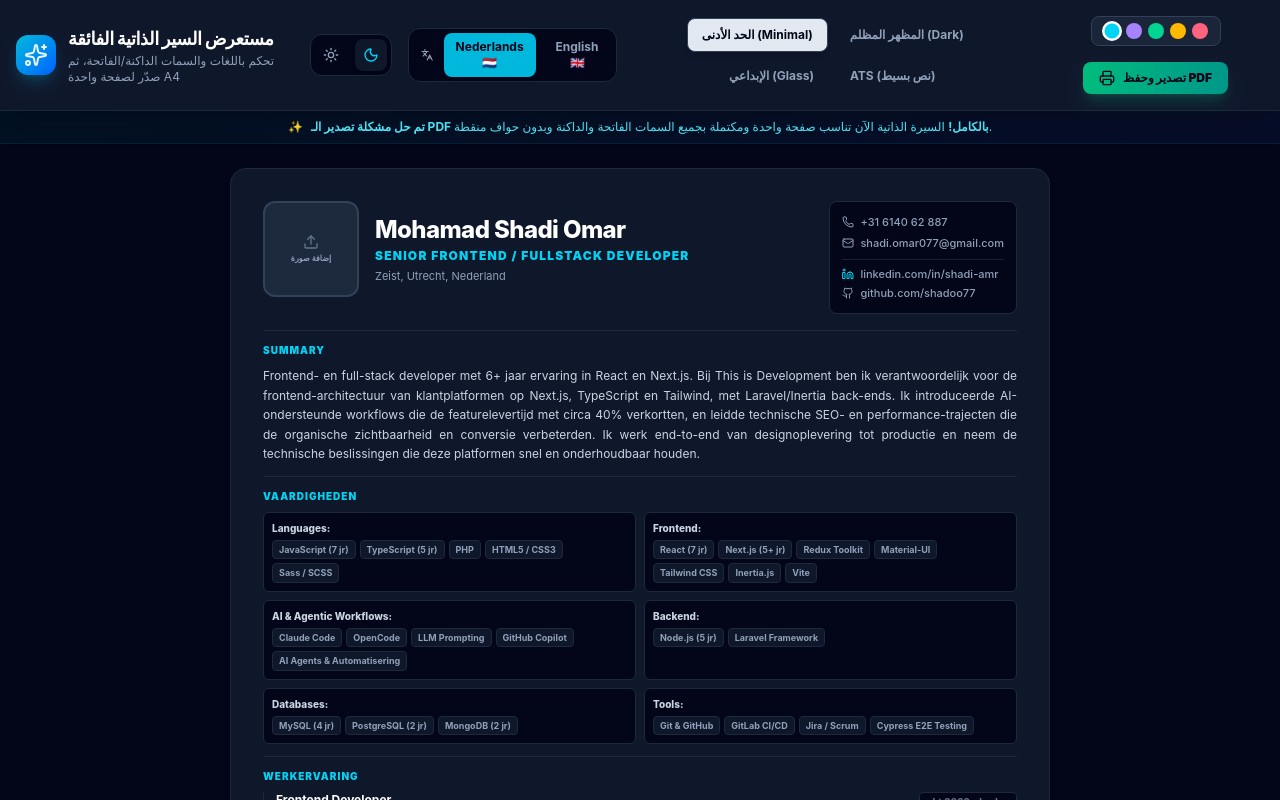
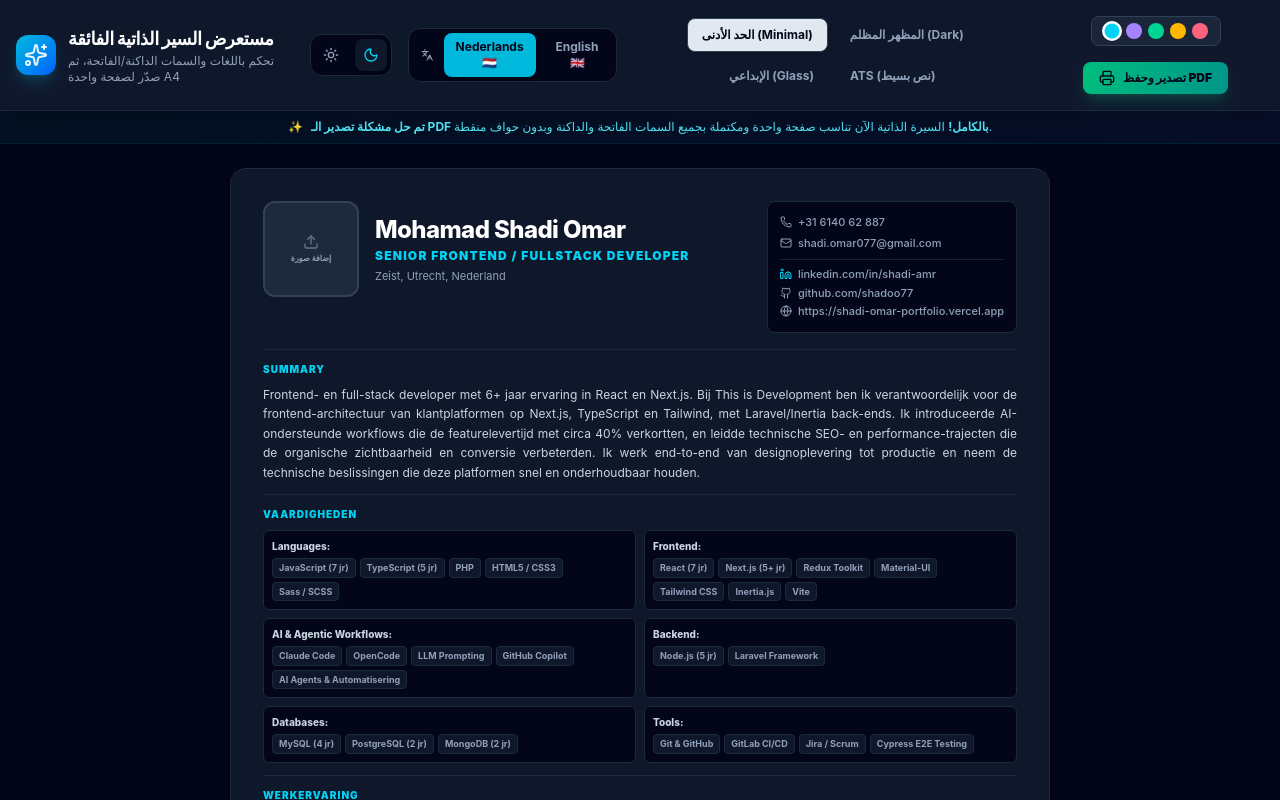
Before and after one commit to shadoo77/cv-maker-2026, a React (Vite) app: page / in a window 1280 px wide. Shown: the top 800 px of the page. Built offline with nearby package versions, Linux system fonts and the light colour scheme.

Commit message:
feat: add portfolio site link to all CV templates
Fill the portfolio field with https://shadi-omar-portfolio.vercel.app in both en and nl data, and render it in the NeoMinimal, DarkTech and CreativeGlass templates with a Globe icon. The ATS template already displayed the field.

```diff
--- a/src/components/templates/CreativeGlassTemplate.tsx
+++ b/src/components/templates/CreativeGlassTemplate.tsx
@@ -1,5 +1,5 @@
 import { Fragment } from 'react';
-import { MapPin, Phone, Mail, GraduationCap } from 'lucide-react';
+import { MapPin, Phone, Mail, GraduationCap, Globe } from 'lucide-react';
 import type { CvData, ColorClasses } from '@/types/cv';
 import {
   SectionHeader,
@@ -72,6 +72,17 @@ export function CreativeGlassTemplate({
             <LinkedinIcon className="h-3 w-3 text-cyan-500 dark:text-cyan-400" />
             <span>{cvData.personalInfo.linkedinUsername}</span>
           </a>
+          {cvData.personalInfo.portfolio && (
+            <a
+              href={cvData.personalInfo.portfolio}
+              target="_blank"
+              rel="noreferrer"
+              className="flex items-center gap-1.5 rounded-full border border-slate-200 bg-slate-50 px-2.5 py-0.5 transition-all hover:text-slate-900 dark:border-slate-800 dark:bg-slate-950 dark:hover:text-white"
+            >
+              <Globe className="h-3 w-3 text-slate-500 dark:text-slate-400" />
+              <span>{cvData.personalInfo.portfolio}</span>
+            </a>
+          )}
         </div>
       </div>
 
--- a/src/components/templates/DarkTechTemplate.tsx
+++ b/src/components/templates/DarkTechTemplate.tsx
@@ -1,4 +1,4 @@
-import { MapPin, Phone, Mail } from 'lucide-react';
+import { MapPin, Phone, Mail, Globe } from 'lucide-react';
 import type { CvData, ColorClasses } from '@/types/cv';
 import {
   SectionHeader,
@@ -89,6 +89,19 @@ export function DarkTechTemplate({
                   {cvData.personalInfo.githubUsername}
                 </a>
               </div>
+              {cvData.personalInfo.portfolio && (
+                <div className="flex items-center gap-2 text-slate-600 dark:text-slate-400">
+                  <Globe className="h-3 w-3 flex-shrink-0 text-slate-500 dark:text-slate-400" />
+                  <a
+                    href={cvData.personalInfo.portfolio}
+                    target="_blank"
+                    rel="noreferrer"
+                    className="truncate hover:underline"
+                  >
+                    {cvData.personalInfo.portfolio}
+                  </a>
+                </div>
+              )}
             </div>
           </div>
 
--- a/src/components/templates/NeoMinimalTemplate.tsx
+++ b/src/components/templates/NeoMinimalTemplate.tsx
@@ -1,4 +1,4 @@
-import { Phone, Mail } from 'lucide-react';
+import { Phone, Mail, Globe } from 'lucide-react';
 import type { CvData, ColorClasses } from '@/types/cv';
 import {
   SectionHeader,
@@ -88,6 +88,19 @@ export function NeoMinimalTemplate({
                 github.com/{cvData.personalInfo.githubUsername}
               </span>
             </a>
+            {cvData.personalInfo.portfolio && (
+              <a
+                href={cvData.personalInfo.portfolio}
+                target="_blank"
+                rel="noreferrer"
+                className={`flex items-center gap-1.5 transition-colors ${colors.textHover}`}
+              >
+                <Globe className="h-3 w-3 text-slate-500 dark:text-slate-400" />
+                <span className="hover:underline">
+                  {cvData.personalInfo.portfolio}
+                </span>
+              </a>
+            )}
           </div>
         </div>
       </div>
--- a/src/data/cvData.ts
+++ b/src/data/cvData.ts
@@ -15,7 +15,7 @@ export const cvDataTranslations: Record<'en' | 'nl', CvData> = {
       linkedinUsername: 'shadi-amr',
       github: 'https://github.com/shadoo77',
       githubUsername: 'shadoo77',
-      portfolio: '',
+      portfolio: 'https://shadi-omar-portfolio.vercel.app',
     },
     profile:
       'Frontend and full-stack developer with 6+ years building React and Next.js products. At This is Development I own frontend architecture for client platforms built on Next.js, TypeScript and Tailwind, with Laravel/Inertia back ends. I introduced AI-assisted workflows that cut feature delivery time by roughly 40%, and led technical SEO and performance work that improved organic visibility and conversion. I work end-to-end from design handoff to production and own the technical decisions that keep those platforms fast and maintainable.',
@@ -143,7 +143,7 @@ export const cvDataTranslations: Record<'en' | 'nl', CvData> = {
       linkedinUsername: 'shadi-amr',
       github: 'https://github.com/shadoo77',
       githubUsername: 'shadoo77',
-      portfolio: '',
+      portfolio: 'https://shadi-omar-portfolio.vercel.app',
     },
     profile:
       'Frontend- en full-stack developer met 6+ jaar ervaring in React en Next.js. Bij This is Development ben ik verantwoordelijk voor de frontend-architectuur van klantplatformen op Next.js, TypeScript en Tailwind, met Laravel/Inertia back-ends. Ik introduceerde AI-ondersteunde workflows die de featurelevertijd met circa 40% verkortten, en leidde technische SEO- en performance-trajecten die de organische zichtbaarheid en conversie verbeterden. Ik werk end-to-end van designoplevering tot productie en neem de technische beslissingen die deze platformen snel en onderhoudbaar houden.',
```
